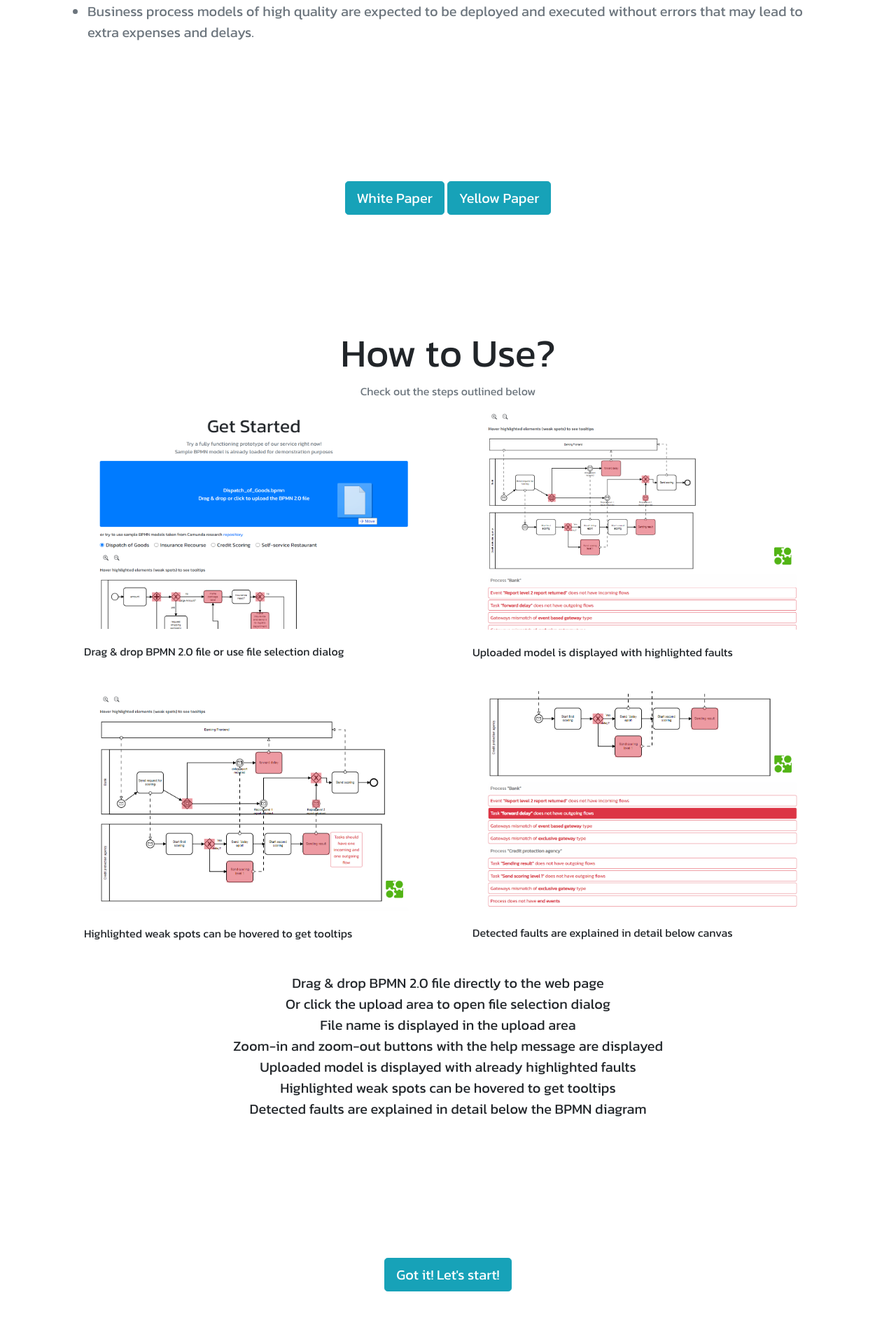
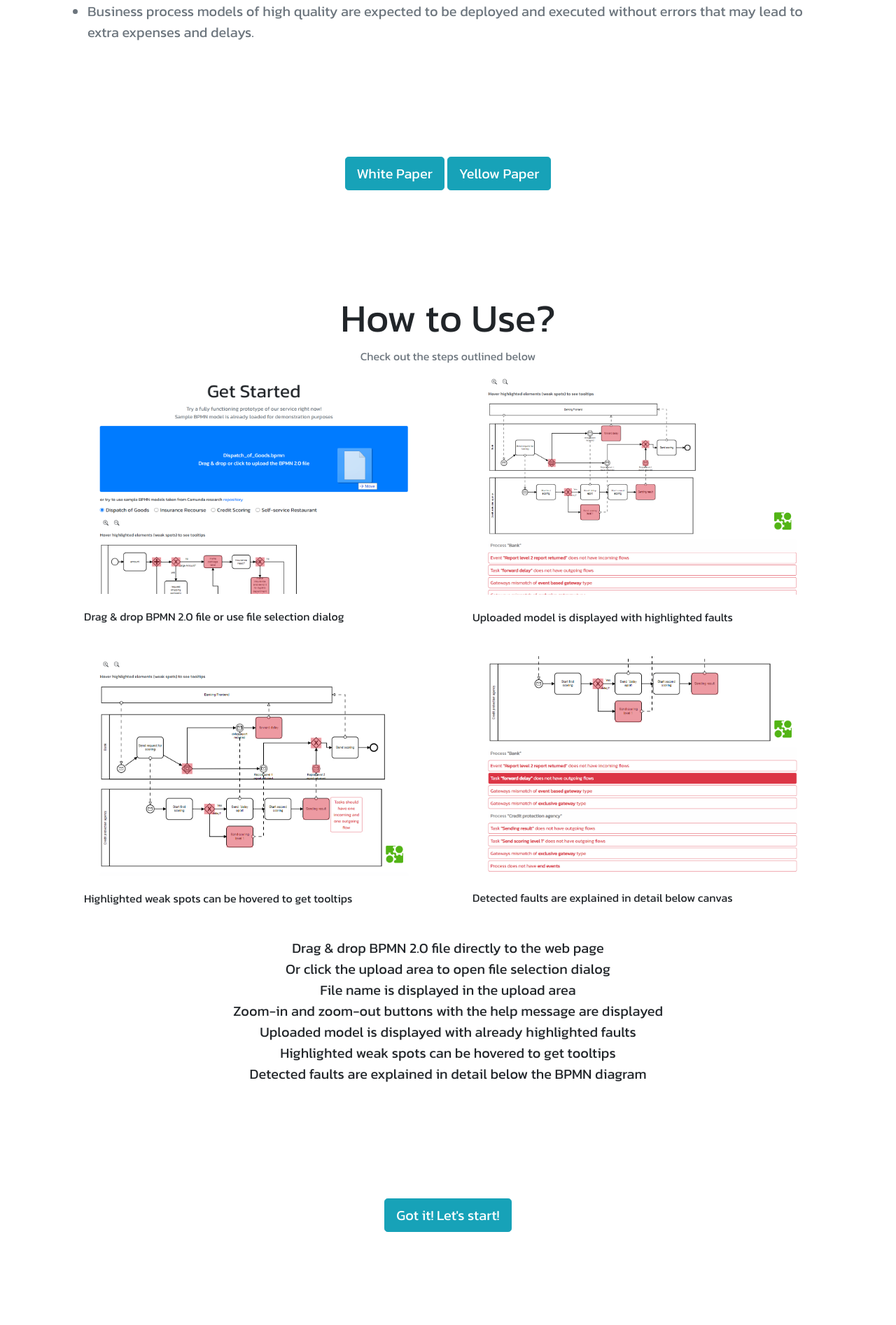
Before and after one commit to freebpmnquality/freebpmnquality.github.io, a PHP site: page / in a window 1280 px wide. Shown: the part 1163-3057 px from the top of the page at 70% size. Run offline with PHP 8.4, Linux system fonts and the light colour scheme.

Commit message:
Update js-bmpai.css

```diff
--- a/css/js-bmpai.css
+++ b/css/js-bmpai.css
@@ -17,8 +17,8 @@ body {
     background-repeat: no-repeat;
     background-size: cover;
     position: relative;
-    padding-top: 110px;
-    height: 250px;
+    padding-top: 75px;
+    height: 200px;
 }
 
 #how-to-banner {
@@ -27,8 +27,8 @@ body {
     background-repeat: no-repeat;
     background-size: cover;
     position: relative;
-    padding-top: 110px;
-    height: 250px;
+    padding-top: 75px;
+    height: 200px;
 }
 
 #footer {
```
